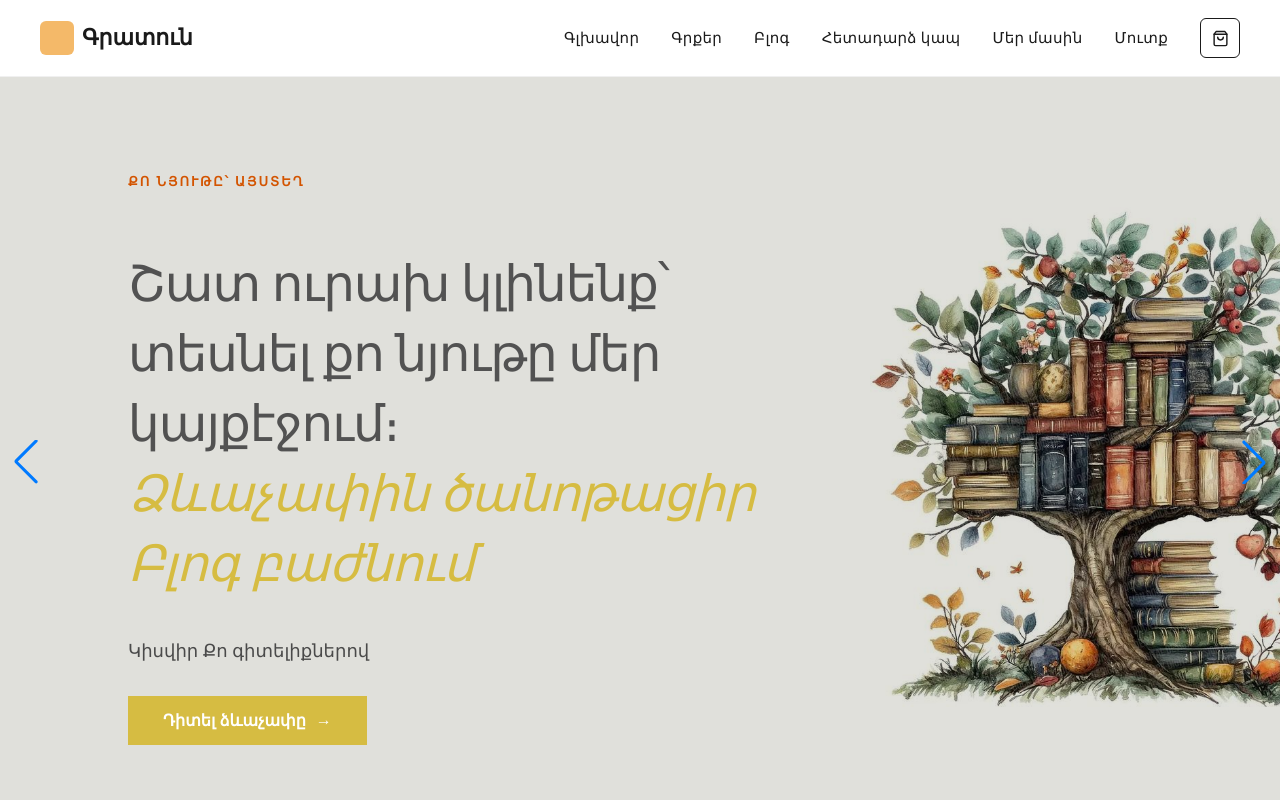
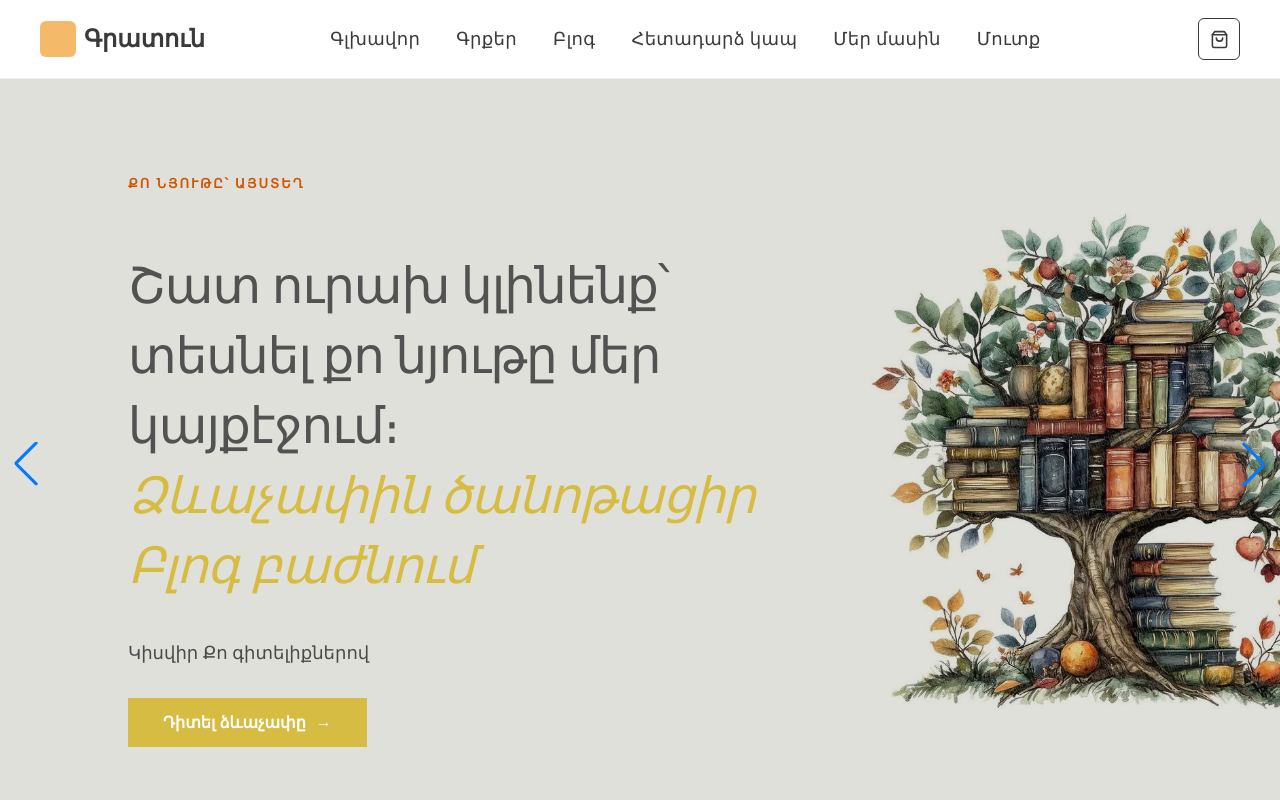
Before and after one commit to artak0252/gratun-complited, a React (Vite) app in the folder frontend/: page / in a window 1280 px wide. Shown: the top 800 px of the page. Built offline with nearby package versions, Linux system fonts and the light colour scheme; a web font is replaced by a local one.

Commit message:
Change css header file

```diff
--- a/frontend/src/pages/Header/Header.module.css
+++ b/frontend/src/pages/Header/Header.module.css
@@ -100,6 +100,8 @@
 
 /* Գլոբալ կարգավորումներ */
 
+/* ===== Header.module.css ===== */
+
 .headerContainer {
           width: 100%;
           background-color: #ffffff;
@@ -111,7 +113,6 @@
 .headerTop {
           display: flex;
           align-items: center;
-          justify-content: space-between;
           max-width: 1400px;
           margin: 0 auto;
 }
@@ -122,26 +123,30 @@
           display: flex;
           align-items: center;
           gap: 8px;
-          font-size: 22px;
+          font-size: 24px;
           font-weight: 700;
-          color: #1a1a1a;
+          color: #3a3a3a;
           text-decoration: none;
+          white-space: nowrap;
 }
 
 .headerLogo a::before {
           content: "";
-          width: 34px;
-          height: 34px;
+          width: 36px;
+          height: 36px;
           background-color: #f4b969;
           border-radius: 6px;
           display: inline-block;
 }
 
 /* ===== Right side wrapper (nav + icons) ===== */
+/* Fills the remaining space after the logo, so the nav (flex:1 below)
+   ends up visually centered in the header */
 
 .headerRight {
           display: flex;
           align-items: center;
+          flex: 1;
           gap: 32px;
 }
 
@@ -150,14 +155,16 @@
 .headerMenu {
           display: flex;
           align-items: center;
-          gap: 32px;
+          justify-content: center;
+          flex: 1;
+          gap: 36px;
 }
 
 .navLink {
-          font-size: 15px;
+          font-size: 18px;
           font-weight: 500;
           letter-spacing: 0.3px;
-          color: #1a1a1a;
+          color: #3a3a3a;
           text-decoration: none;
           white-space: nowrap;
           transition: color 0.2s ease;
@@ -174,13 +181,13 @@
           display: flex;
           align-items: center;
           justify-content: center;
-          width: 38px;
-          height: 38px;
-          border: 1.5px solid #1a1a1a;
+          width: 40px;
+          height: 40px;
+          border: 1.5px solid #3a3a3a;
           border-radius: 6px;
-          color: #1a1a1a;
+          color: #3a3a3a;
           text-decoration: none;
-          font-size: 17px;
+          font-size: 19px;
 }
 
 .cartIcon::after {
@@ -191,7 +198,7 @@
           position: absolute;
           top: -8px;
           right: -8px;
-          background-color: #1a1a1a;
+          background-color: #3a3a3a;
           color: #ffffff;
           font-size: 10px;
           font-weight: 700;
@@ -209,8 +216,8 @@
           display: flex;
           align-items: center;
           justify-content: center;
-          font-size: 20px;
-          color: #1a1a1a;
+          font-size: 22px;
+          color: #3a3a3a;
           text-decoration: none;
 }
 
@@ -220,8 +227,8 @@
           display: none;
           background: none;
           border: none;
-          font-size: 26px;
-          color: #1a1a1a;
+          font-size: 28px;
+          color: #3a3a3a;
           cursor: pointer;
           padding: 4px;
 }
```
